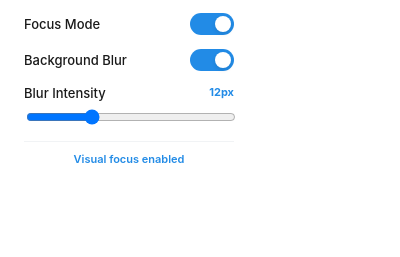
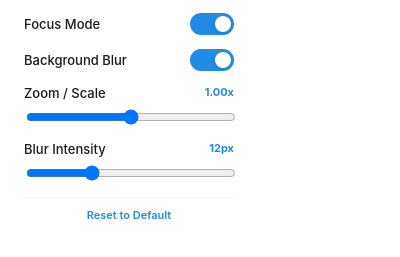
Before and after one commit to holt087/ucsb_hackathon_2026, a browser extension: page popup.html in a window 400 px wide. Shown: the part 55-312 px from the top of the page. Drawn offline with Linux system fonts and the light colour scheme.

Commit message:
Update popup.html

```diff
--- a/popup.html
+++ b/popup.html
@@ -20,7 +20,7 @@
         .setting-row { display: flex; justify-content: space-between; align-items: center; }
         .range-slider { width: 100%; margin-top: 4px; cursor: pointer; }
         .footer { border-top: 1px solid #f1f3f5; padding-top: 10px; text-align: center; }
-        .tagline { font-size: 11px; color: #228be6; font-weight: 600; }
+        .tagline { font-size: 11px; color: #228be6; font-weight: 600; cursor: pointer; }
     </style>
 </head>
 <body>
@@ -46,15 +46,24 @@
                 <span class="slider-bg"></span>
             </label>
         </div>
+
+        <div style="display: flex; flex-direction: column; gap: 4px;">
+            <div style="display: flex; justify-content: space-between;">
+                <span style="font-size: 13px; font-weight: 500;">Zoom / Scale</span>
+                <span id="zoomVal" style="font-size: 11px; color: #228be6; font-weight: bold;">1.00x</span>
+            </div>
+            <input type="range" id="zoomSlider" class="range-slider" min="0.5" max="1.5" step="0.05" value="1.00">
+        </div>
+
         <div style="display: flex; flex-direction: column; gap: 4px;">
             <div style="display: flex; justify-content: space-between;">
                 <span style="font-size: 13px; font-weight: 500;">Blur Intensity</span>
-                <span id="blurVal" style="font-size: 11px; color: #228be6; font-weight: bold;">12px</span>
+                <span id="blurVal" style="font-size: 11px; color: #228be6; font-weight: bold;">10px</span>
             </div>
-            <input type="range" id="blurSlider" class="range-slider" min="0" max="40" value="12">
+            <input type="range" id="blurSlider" class="range-slider" min="0" max="40" value="10">
         </div>
         <div class="footer">
-            <div class="tagline">Visual focus enabled</div>
+            <div class="tagline" id="resetBtn">Reset to Default</div>
         </div>
     </div>
     <script src="popup.js"></script>
```
